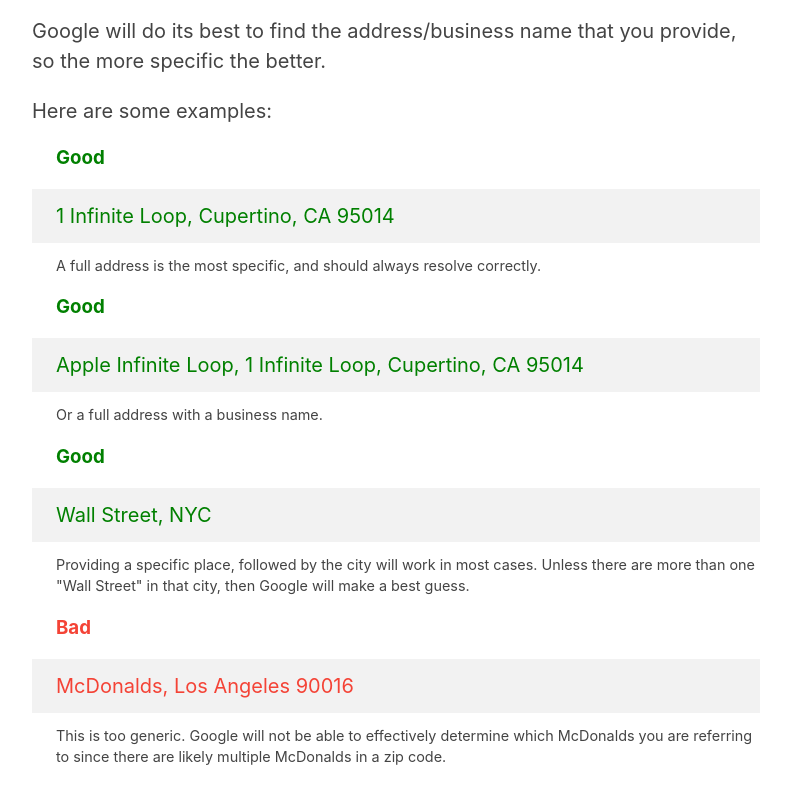
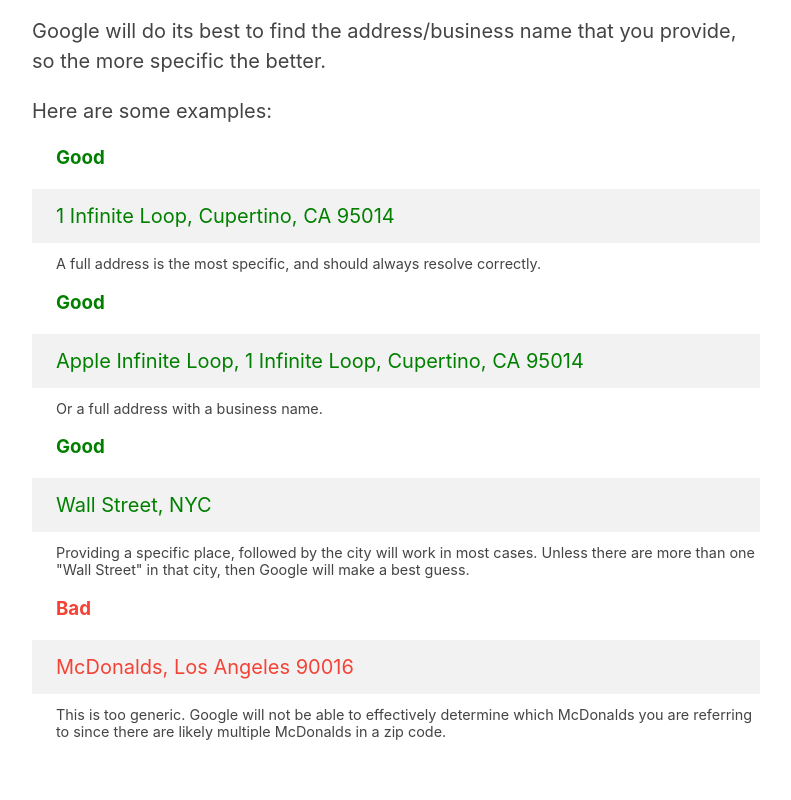
Before and after one commit to blakewilson/directions-link-generator, a Next.js app: page / in a window 1280 px wide. Shown: the part 735-1535 px from the top of the page, without its empty margins (244-1035 px from the left). After the commit the page ends 1507 px from the top, so only its background shows below. Built offline with nearby package versions, Linux system fonts and the light colour scheme.

Commit message:
Refactor about section with css modules

```diff
--- /dev/null
+++ b/components/about.tsx
@@ -0,0 +1,58 @@
+import { FC } from "react";
+import styles from "../styles/about.module.css";
+
+const About: FC = () => {
+  return (
+    <section className={styles.about}>
+      <h2>About This Project</h2>
+      <p>
+        Google Maps Directions Link Generator lets you quickly enter a business
+        name or address, then will generate a link for you to get directions
+        from Google Maps to that location.
+      </p>
+      <p>
+        Google will do its best to find the address/business name that you
+        provide, so the more specific the better.
+      </p>
+      <p id="examples">Here are some examples:</p>
+      <h3 className={styles.headerGood}>Good</h3>
+      <p className={[styles.example, styles.exampleGood].join(" ")}>
+        1 Infinite Loop, Cupertino, CA 95014
+      </p>
+      <p className={styles.exampleHelper}>
+        A full address is the most specific, and should always resolve
+        correctly.
+      </p>
+
+      <h3 className={styles.headerGood}>Good</h3>
+      <p className={[styles.example, styles.exampleGood].join(" ")}>
+        Apple Infinite Loop, 1 Infinite Loop, Cupertino, CA 95014
+      </p>
+      <p className={styles.exampleHelper}>
+        Or a full address with a business name.
+      </p>
+
+      <h3 className={styles.headerGood}>Good</h3>
+      <p className={[styles.example, styles.exampleGood].join(" ")}>
+        Wall Street, NYC
+      </p>
+      <p className={styles.exampleHelper}>
+        Providing a specific place, followed by the city will work in most
+        cases. Unless there are more than one "Wall Street" in that city, then
+        Google will make a best guess.
+      </p>
+
+      <h3 className={styles.headerBad}>Bad</h3>
+      <p className={[styles.example, styles.exampleBad].join(" ")}>
+        McDonalds, Los Angeles 90016
+      </p>
+      <p className={styles.exampleHelper}>
+        This is too generic. Google will not be able to effectively determine
+        which McDonalds you are referring to since there are likely multiple
+        McDonalds in a zip code.
+      </p>
+    </section>
+  );
+};
+
+export default About;
--- a/pages/index.js
+++ b/pages/index.js
@@ -3,6 +3,7 @@ import Link from "next/link";
 import Head from "next/head";
 import Generator from "../components/generator";
 import ReactGA from "react-ga";
+import About from "../components/about";
 
 const Home = () => {
   useEffect(() => {
@@ -49,51 +50,7 @@ const Home = () => {
 
       <main>
         <Generator />
-        <section className="about">
-          <h2>About This Project</h2>
-          <p>
-            Google Maps Directions Link Generator lets you quickly enter a
-            business name or address, then will generate a link for you to get
-            directions from Google Maps to that location.
-          </p>
-          <p>
-            Google will do its best to find the address/business name that you
-            provide, so the more specific the better.
-          </p>
-          <p id="examples">Here are some examples:</p>
-          <h3 className="header-good">Good</h3>
-          <p className="example example-good">
-            1 Infinite Loop, Cupertino, CA 95014
-          </p>
-          <p className="example-helper">
-            A full address is the most specific, and should always resolve
-            correctly.
-          </p>
-
-          <h3 className="header-good">Good</h3>
-          <p className="example example-good">
-            Apple Infinite Loop, 1 Infinite Loop, Cupertino, CA 95014
-          </p>
-          <p className="example-helper">
-            Or a full address with a business name.
-          </p>
-
-          <h3 className="header-good">Good</h3>
-          <p className="example example-good">Wall Street, NYC</p>
-          <p className="example-helper">
-            Providing a specific place, followed by the city will work in most
-            cases. Unless there are more than one "Wall Street" in that city,
-            then Google will make a best guess.
-          </p>
-
-          <h3 className="header-bad">Bad</h3>
-          <p className="example example-bad">McDonalds, Los Angeles 90016</p>
-          <p className="example-helper">
-            This is too generic. Google will not be able to effectively
-            determine which McDonalds you are referring to since there are
-            likely multiple McDonalds in a zip code.
-          </p>
-        </section>
+        <About />
       </main>
 
       <style jsx>{`
@@ -109,45 +66,6 @@ const Home = () => {
           font-size: 1.25rem;
           line-height: 1.5;
         }
-
-        .about {
-          width: 100%;
-          padding-left: 1rem;
-          padding-right: 1rem;
-          margin-top: 2rem;
-          margin-bottom: 2rem;
-          max-width: 760px;
-          margin-left: auto;
-          margin-right: auto;
-        }
-
-        .example {
-          padding: 0.75rem 1.5rem;
-          background-color: #f2f2f2;
-          white-space: nowrap;
-          overflow-x: auto;
-        }
-
-        .header-good,
-        .header-bad {
-          margin-left: 1.5rem;
-        }
-
-        .example-good,
-        .header-good {
-          color: #018000;
-        }
-
-        .example-bad,
-        .header-bad {
-          color: #f44336;
-        }
-
-        .example-helper {
-          font-size: 0.9rem;
-          margin-top: -0.5rem;
-          margin-left: 1.5rem;
-        }
       `}</style>
     </>
   );
--- /dev/null
+++ b/styles/about.module.css
@@ -0,0 +1,43 @@
+.about {
+  width: 100%;
+  padding-left: 1rem;
+  padding-right: 1rem;
+  margin-top: 2rem;
+  margin-bottom: 2rem;
+  max-width: 760px;
+  margin-left: auto;
+  margin-right: auto;
+}
+
+.about p:not(.exampleHelper) {
+  font-size: 1.25rem;
+  line-height: 1.5;
+}
+
+.example {
+  padding: 0.75rem 1.5rem;
+  background-color: #f2f2f2;
+  white-space: nowrap;
+  overflow-x: auto;
+}
+
+.headerGood,
+.headerBad {
+  margin-left: 1.5rem;
+}
+
+.exampleGood,
+.headerGood {
+  color: #018000;
+}
+
+.exampleBad,
+.headerBad {
+  color: #f44336;
+}
+
+.exampleHelper {
+  font-size: 0.9rem;
+  margin-top: -0.5rem;
+  margin-left: 1.5rem;
+}
```
